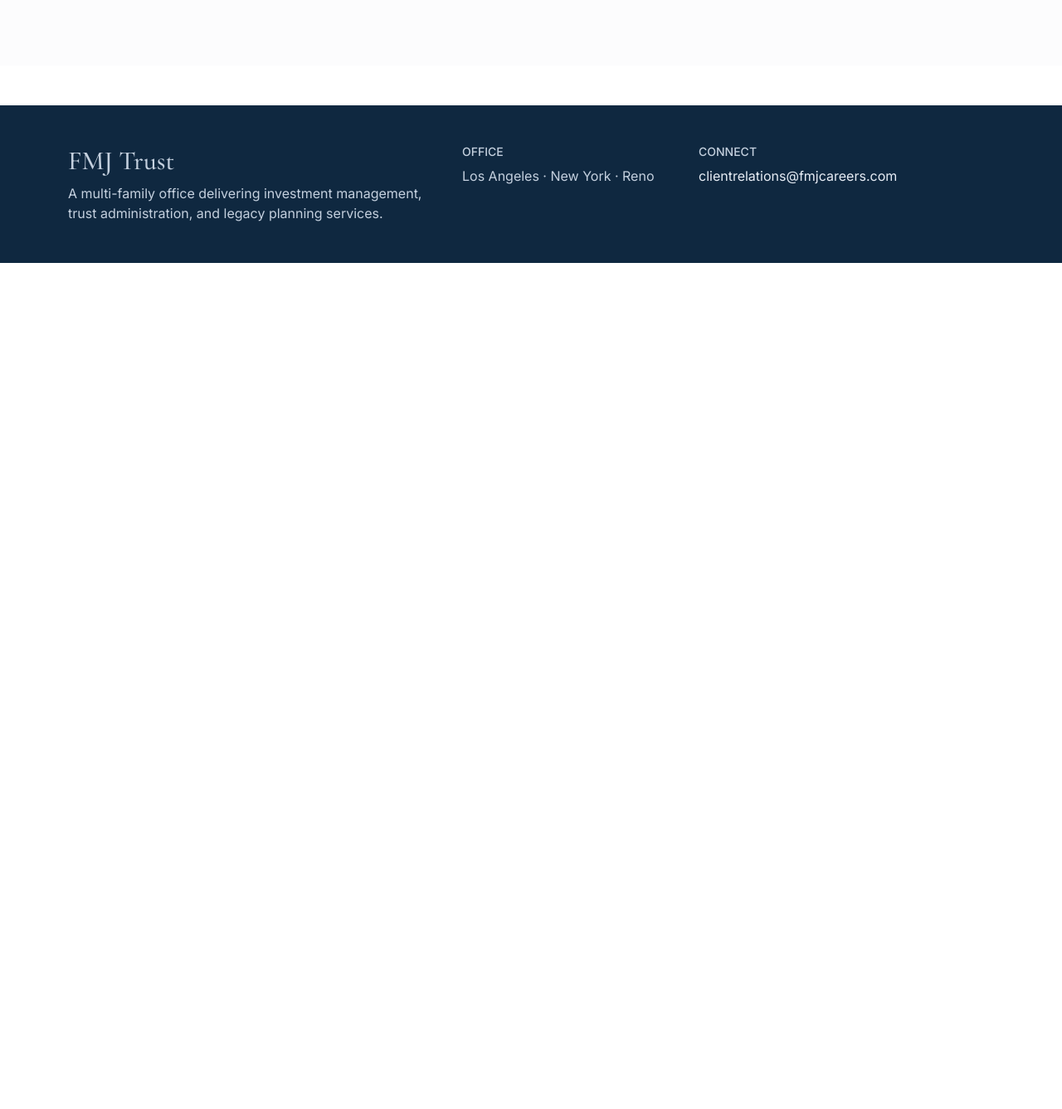
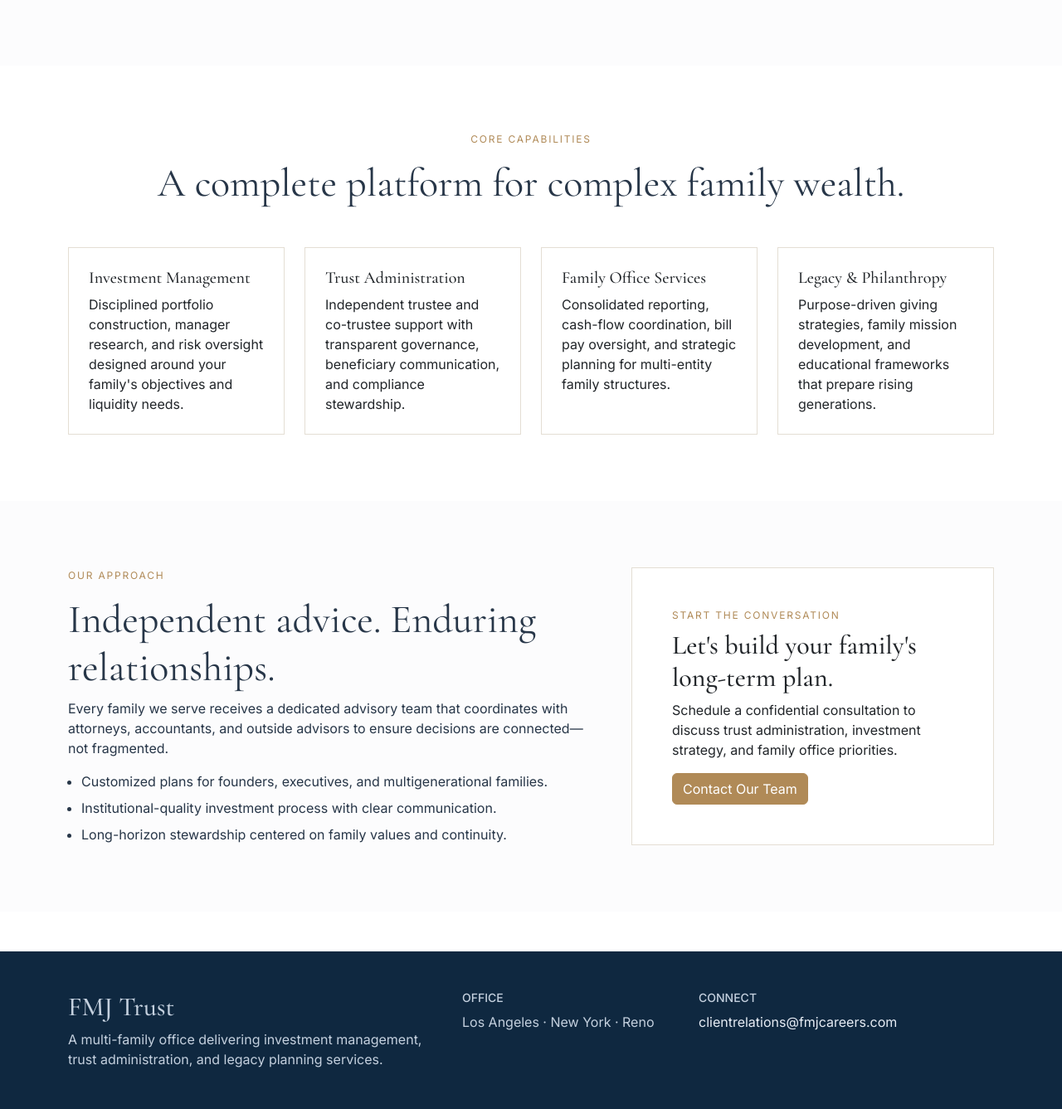
Before and after one commit to 007femijethro/fmj-careers-website, a Python web app: template templates/home.html in a window 1280 px wide. Shown: the part 1199-2536 px from the top of the page at 83% size. Before the commit the page ends 1516 px from the top, so only its background shows below. Run offline with Jinja, Linux system fonts and the light colour scheme; the template is opened without the code that fills it, so the values that code supplies are empty.

Commit message:
Expand home page with trust-focused content sections

```diff
--- a/templates/home.html
+++ b/templates/home.html
@@ -23,6 +23,77 @@
         <p class="eyebrow">What We Do</p>
         <h2 class="serif display-5">Holistic guidance from portfolio design to family office services.</h2>
         <p>Our integrated team supports investment policy, trust and estate oversight, philanthropy strategy, and governance planning.</p>
+        <p class="mb-0">Inspired by leading private trust firms, our model blends deep fiduciary experience with personalized planning so each generation has both clarity and confidence.</p>
+      </div>
+    </div>
+  </div>
+</section>
+
+<section class="section-pad">
+  <div class="container">
+    <div class="text-center mb-5">
+      <p class="eyebrow">Core Capabilities</p>
+      <h2 class="serif display-5">A complete platform for complex family wealth.</h2>
+    </div>
+    <div class="row g-4">
+      <div class="col-md-6 col-xl-3">
+        <div class="card card-clean h-100">
+          <div class="card-body p-4">
+            <h3 class="h5 serif">Investment Management</h3>
+            <p class="mb-0">Disciplined portfolio construction, manager research, and risk oversight designed around your family's objectives and liquidity needs.</p>
+          </div>
+        </div>
+      </div>
+      <div class="col-md-6 col-xl-3">
+        <div class="card card-clean h-100">
+          <div class="card-body p-4">
+            <h3 class="h5 serif">Trust Administration</h3>
+            <p class="mb-0">Independent trustee and co-trustee support with transparent governance, beneficiary communication, and compliance stewardship.</p>
+          </div>
+        </div>
+      </div>
+      <div class="col-md-6 col-xl-3">
+        <div class="card card-clean h-100">
+          <div class="card-body p-4">
+            <h3 class="h5 serif">Family Office Services</h3>
+            <p class="mb-0">Consolidated reporting, cash-flow coordination, bill pay oversight, and strategic planning for multi-entity family structures.</p>
+          </div>
+        </div>
+      </div>
+      <div class="col-md-6 col-xl-3">
+        <div class="card card-clean h-100">
+          <div class="card-body p-4">
+            <h3 class="h5 serif">Legacy & Philanthropy</h3>
+            <p class="mb-0">Purpose-driven giving strategies, family mission development, and educational frameworks that prepare rising generations.</p>
+          </div>
+        </div>
+      </div>
+    </div>
+  </div>
+</section>
+
+<section class="section-pad bg-light-subtle">
+  <div class="container">
+    <div class="row g-5 align-items-center">
+      <div class="col-lg-7">
+        <p class="eyebrow">Our Approach</p>
+        <h2 class="serif display-5">Independent advice. Enduring relationships.</h2>
+        <p>Every family we serve receives a dedicated advisory team that coordinates with attorneys, accountants, and outside advisors to ensure decisions are connected—not fragmented.</p>
+        <ul class="mb-0 ps-3">
+          <li class="mb-2">Customized plans for founders, executives, and multigenerational families.</li>
+          <li class="mb-2">Institutional-quality investment process with clear communication.</li>
+          <li>Long-horizon stewardship centered on family values and continuity.</li>
+        </ul>
+      </div>
+      <div class="col-lg-5">
+        <div class="card card-clean">
+          <div class="card-body p-4 p-lg-5">
+            <p class="eyebrow mb-2">Start the Conversation</p>
+            <h3 class="serif h2">Let's build your family's long-term plan.</h3>
+            <p>Schedule a confidential consultation to discuss trust administration, investment strategy, and family office priorities.</p>
+            <a href="/contact" class="btn btn-gold">Contact Our Team</a>
+          </div>
+        </div>
       </div>
     </div>
   </div>
```
